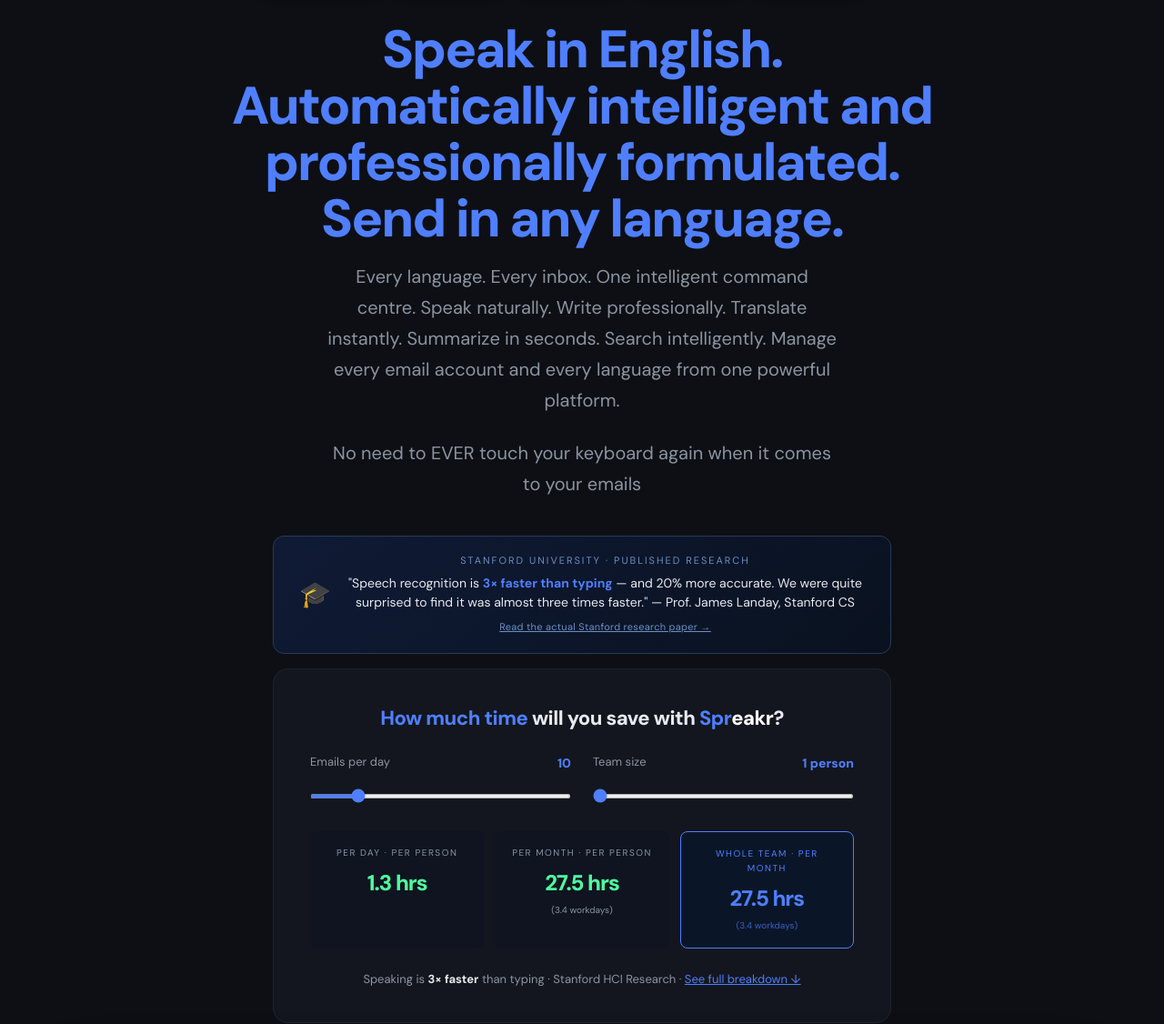
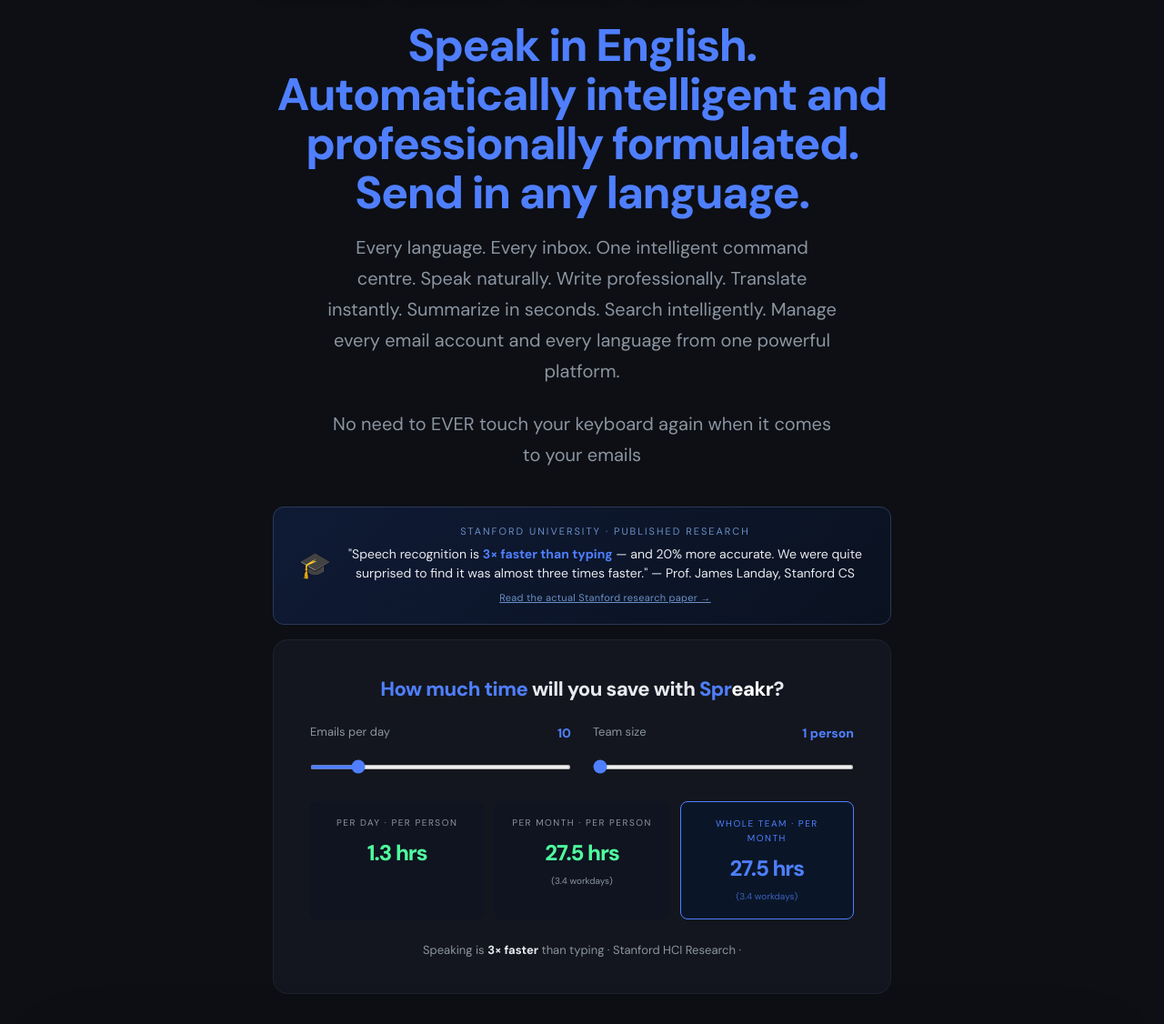
Before and after one commit to ChrisLovable/spreakr-website, a plain HTML site: page index.html in a window 1280 px wide. Shown: the part 205-1331 px from the top of the page at 91% size. Drawn offline with Linux system fonts and the light colour scheme.

Commit message:
Update index.html

```diff
--- a/index.html
+++ b/index.html
@@ -31,7 +31,7 @@
 .lang-option.active{color:var(--accent)}
 .hero{background:var(--bg);padding:120px 40px 100px;text-align:center;border-bottom:1px solid var(--border)}
 .hero-badge{display:inline-block;background:var(--bg3);border:1px solid var(--border);border-radius:20px;padding:7px 18px;font-size:13px;color:var(--accent);margin-bottom:36px;letter-spacing:0.5px}
-.hero h1{font-size:clamp(30px,4.6vw,58px);font-weight:800;line-height:1.07;letter-spacing:-2px;margin-bottom:28px;max-width:900px;margin-left:auto;margin-right:auto}
+.hero h1{font-size:clamp(26px,4vw,50px);font-weight:800;line-height:1.08;letter-spacing:-1.5px;margin-bottom:28px;max-width:900px;margin-left:auto;margin-right:auto}
 .hero h1 em{color:var(--accent);font-style:normal}
 .hero-sub{font-size:20px;color:var(--muted);max-width:560px;margin:0 auto 48px;line-height:1.7}
 .hero-btns{display:flex;gap:14px;justify-content:center;flex-wrap:wrap;margin-bottom:72px}
@@ -221,8 +221,7 @@
       </div>
     </div>
     <div style="text-align:center;font-size:13px;color:var(--muted)">
-      <span id="hero-calc-speaking-prefix">Speaking is</span> <strong style="color:var(--text)">3× faster</strong> <span id="hero-calc-speaking-suffix">than typing · Stanford HCI Research ·</span>
-      <a id="hero-calc-breakdown-link" href="#productivity" style="color:var(--accent);text-decoration:underline">See full breakdown ↓</a>
+      <span id="hero-calc-speaking-prefix">Speaking is</span> <strong style="color:var(--text)">3× faster</strong> <span id="hero-calc-speaking-suffix">than typing · Stanford HCI Research</span>
     </div>
   </div>
 
```
